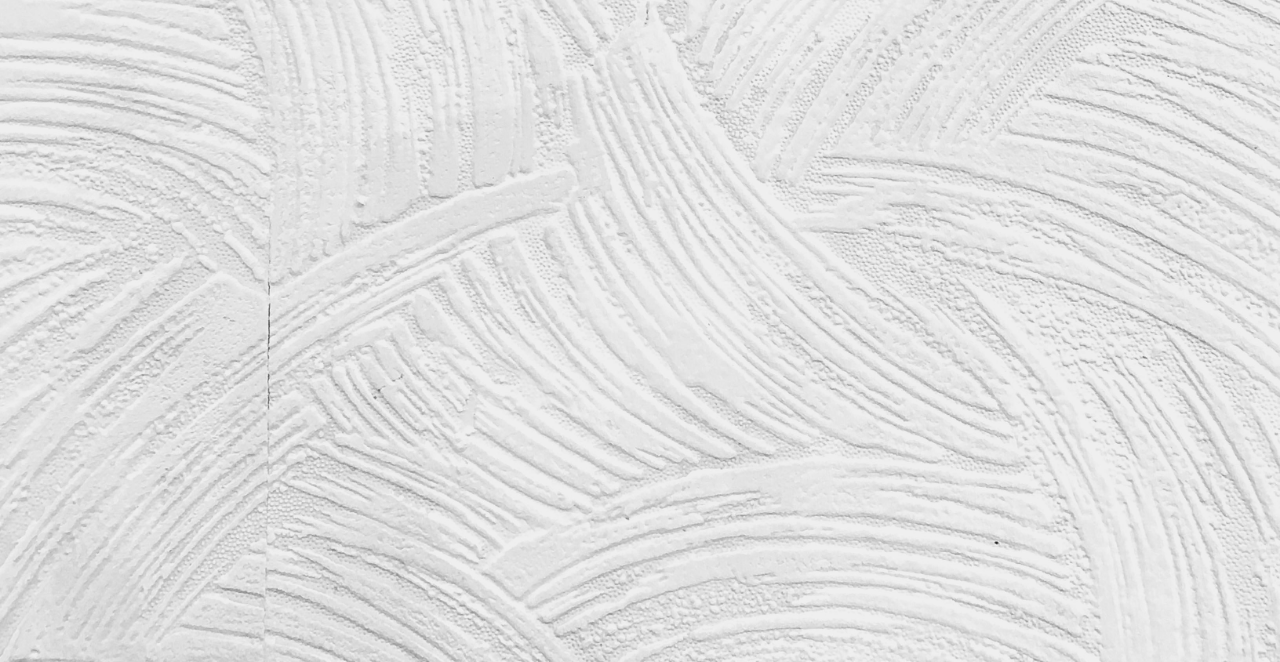
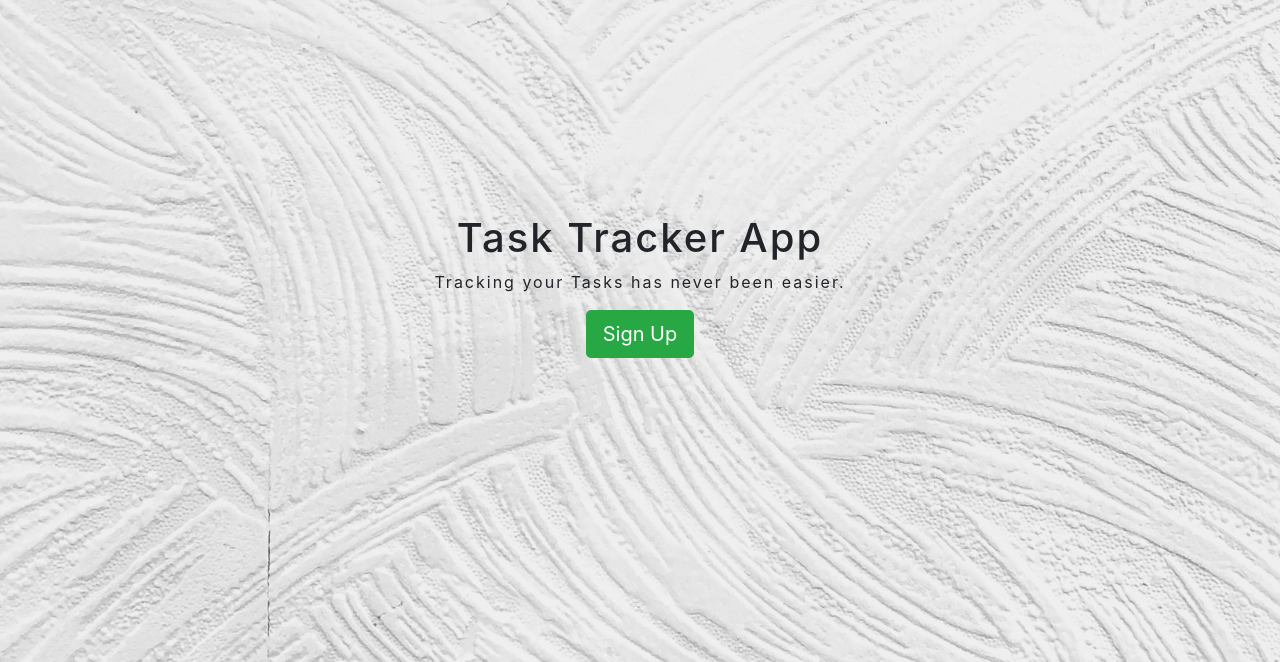
Before and after one commit to MuhammadAbdelaal/Task_Tracker, a PHP site: page / in a window 1280 px wide. Shown: the part 56-718 px from the top of the page. Run offline with PHP 8.4, Linux system fonts and the light colour scheme.

Commit message:
adding jumbotron element

```diff
--- a/index.php
+++ b/index.php
@@ -16,13 +16,17 @@
   <body>
 
     <!-- Navigation Bar with login Button-->
-
     <nav class="navbar navbar-custom bg-light">
-    <a class="navbar-brand mb-0 h1" href="#">Task Tracker</a>
-    <a class="btn btn-light" href="#">Login</a>
+        <a class="navbar-brand mb-0 h1" href="#">Task Tracker</a>
+        <a class="btn btn-light" href="#">Login</a>
     </nav>
 
     <!-- Jumbotron with Sign up Button -->
+    <div class="jumbotron">
+        <h1>Task Tracker App</h1>
+        <p>Tracking your Tasks has never been easier.</p>
+        <button type="button" class="btn btn-lg btn-success">Sign Up</button>
+    </div>
 
     <!-- Login Form -->
 
--- a/main.css
+++ b/main.css
@@ -4,6 +4,15 @@ body {
     background-size: cover;
 }
 
+
+/* Jumbotron */
+
+.jumbotron {
+    background-color: transparent;
+    text-align: center;
+    letter-spacing: 2px;
+    margin-top: 150px;
+}
 
 /* Bootstrap Auto generated Navbar styling */
 .navbar-custom {
```
